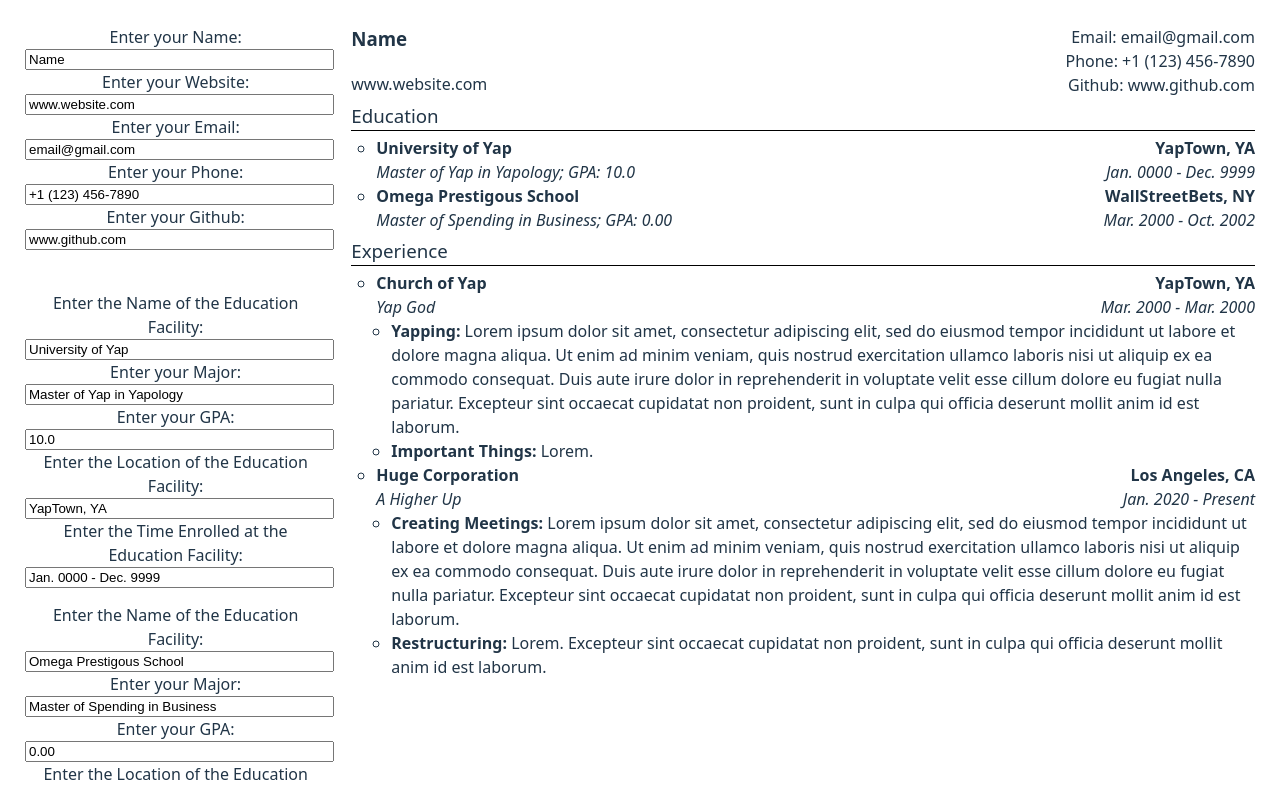
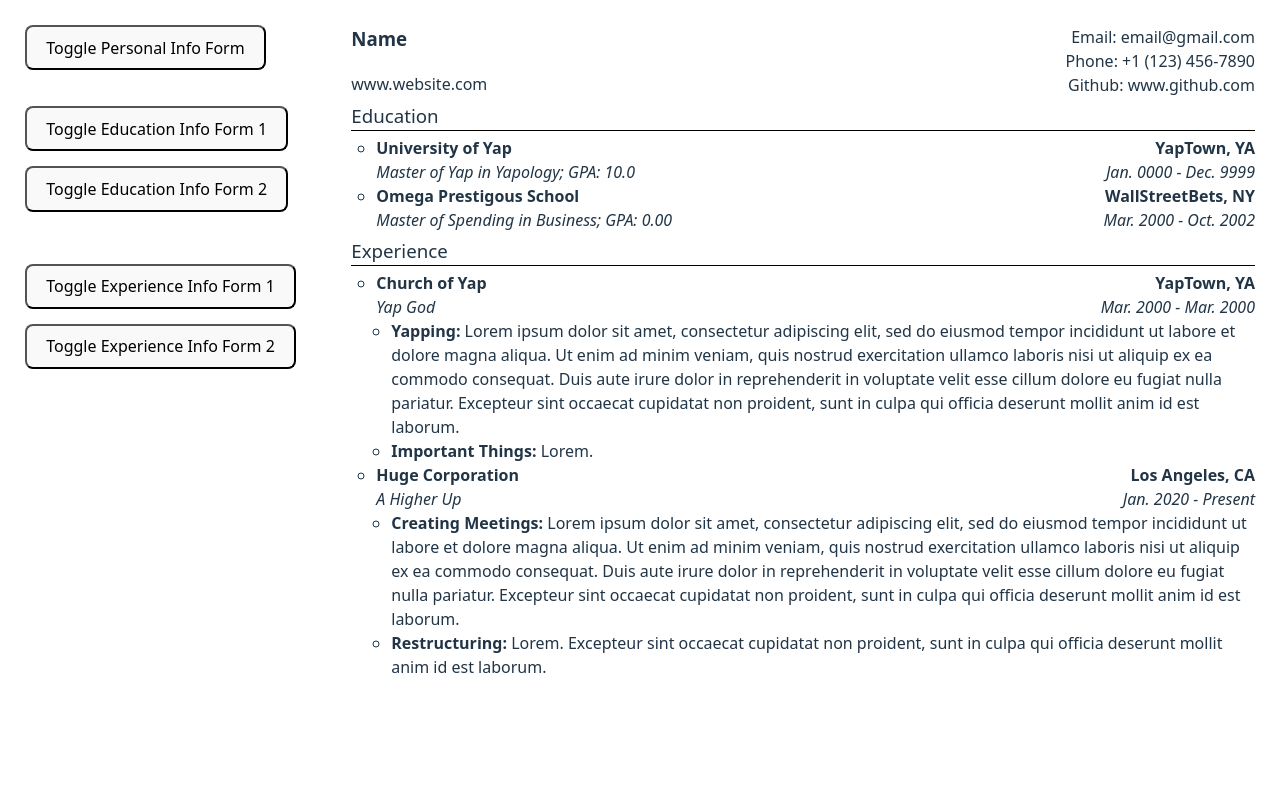
Before and after one commit to Tatadashi/odin-CV-app, a React (Vite) app: page / in a window 1280 px wide. Shown: the top 790 px of the page. Built offline with nearby package versions, Linux system fonts and the light colour scheme.

Commit message:
Create collapsible component
Make input forms collapsible. Change style to give them spacing and make labels more visible. Make hover buttons more visible

```diff
--- /dev/null
+++ b/src/components/inputForm/collapsible.jsx
@@ -0,0 +1,16 @@
+import { useState } from "react";
+
+export default function Collapsible({ name, index = "", ...others }) {
+  const [open, setOpen] = useState(false);
+  const toggle = () => {
+    setOpen(!open);
+  };
+  return (
+    <div>
+      <button onClick={toggle}>
+        Toggle {name} {index}
+      </button>
+      {open && <div>{others.children}</div>}
+    </div>
+  );
+}
--- a/src/components/inputForm/experienceForm.jsx
+++ b/src/components/inputForm/experienceForm.jsx
@@ -1,5 +1,6 @@
 import "../../styles/inputForm/experienceForm.css";
-import ResponsibilityForm from "./responsibilityForm";
+import Collapsible from "./collapsible.jsx";
+import ResponsibilityForm from "./responsibilityForm.jsx";
 
 export default function ExperienceForm({
   index,
@@ -48,6 +49,7 @@ export default function ExperienceForm({
       <ul className="responsibilitiesListForm">
         {/**not using responsibility but need it since 2nd parameter is index */}
         {experienceList[index].responsibilitiesList.map((responsibility, i) => (
+          <Collapsible name="Responsibility Info Form" index={i + 1}>
             <li key={i} className="responsibilitiesForm">
               <ResponsibilityForm
                 experienceIndex={index}
@@ -56,6 +58,7 @@ export default function ExperienceForm({
                 setExperienceList={setExperienceList}
               />
             </li>
+          </Collapsible>
         ))}
       </ul>
     </div>
--- a/src/components/inputForm/inputForm.jsx
+++ b/src/components/inputForm/inputForm.jsx
@@ -1,4 +1,5 @@
 import "../../styles/inputForm/inputForm.css";
+import Collapsible from "./collapsible.jsx";
 import PersonalForm from "./personalForm.jsx";
 import EducationForm from "./educationForm.jsx";
 import ExperienceForm from "./experienceForm.jsx";
@@ -13,13 +14,16 @@ export default function InputForm({
 }) {
   return (
     <div className="inputForm">
+      <Collapsible name="Personal Info Form">
         <PersonalForm
           personalInfo={personalInfo}
           setPersonalInfo={setPersonalInfo}
         />
+      </Collapsible>
       <ul className="educationListForm">
         {/**not using education but need it since 2nd parameter is index */}
         {educationList.map((education, index) => (
+          <Collapsible name="Education Info Form" index={index + 1}>
             <li key={index} className="educationForm">
               <EducationForm
                 index={index}
@@ -27,11 +31,13 @@ export default function InputForm({
                 setEducationList={setEducationList}
               />
             </li>
+          </Collapsible>
         ))}
       </ul>
       <ul className="experienceListForm">
         {/**not using experience but need it since 2nd parameter is index */}
         {experienceList.map((experience, index) => (
+          <Collapsible name="Experience Info Form" index={index + 1}>
             <li key={index} className="experienceForm">
               <ExperienceForm
                 index={index}
@@ -39,6 +45,7 @@ export default function InputForm({
                 setExperienceList={setExperienceList}
               />
             </li>
+          </Collapsible>
         ))}
       </ul>
     </div>
--- a/src/index.css
+++ b/src/index.css
@@ -35,7 +35,7 @@ h1 {
 
 button {
   border-radius: 8px;
-  border: 1px solid transparent;
+  border: 1px solid gray transparent;
   padding: 0.6em 1.2em;
   font-size: 1em;
   font-weight: 500;
@@ -46,6 +46,7 @@ button {
 }
 button:hover {
   border-color: #646cff;
+  background-color: lightgoldenrodyellow;
 }
 button:focus,
 button:focus-visible {
--- a/src/styles/inputForm/educationForm.css
+++ b/src/styles/inputForm/educationForm.css
@@ -1,4 +1,5 @@
 div.educationForm {
   display: flex;
   flex-direction: column;
+  gap: 10px;
 }
--- a/src/styles/inputForm/experienceForm.css
+++ b/src/styles/inputForm/experienceForm.css
@@ -1,6 +1,7 @@
 div.experienceForm {
   display: flex;
   flex-direction: column;
+  gap: 10px;
 }
 
 ul.responsibilitiesListForm {
--- a/src/styles/inputForm/inputForm.css
+++ b/src/styles/inputForm/inputForm.css
@@ -1,10 +1,11 @@
 div.inputForm {
   display: flex;
   flex-direction: column;
-  gap: 25px;
+  gap: 20px;
 }
 
 div.inputForm label {
+  font-weight: bold;
   text-align: center;
 }
 
@@ -26,4 +27,5 @@ ul.experienceListForm {
 li.educationForm,
 li.experienceForm {
   list-style: none;
+  margin-bottom: 20px;
 }
--- a/src/styles/inputForm/personalForm.css
+++ b/src/styles/inputForm/personalForm.css
@@ -1,4 +1,5 @@
 div.personalForm {
   display: flex;
   flex-direction: column;
+  gap: 10px;
 }
--- a/src/styles/inputForm/responsibilityForm.css
+++ b/src/styles/inputForm/responsibilityForm.css
@@ -1,4 +1,5 @@
 div.responsibilityForm {
   display: flex;
   flex-direction: column;
+  gap: 10px;
 }
```
Lines whose indentation alone changed are shown as unchanged.
